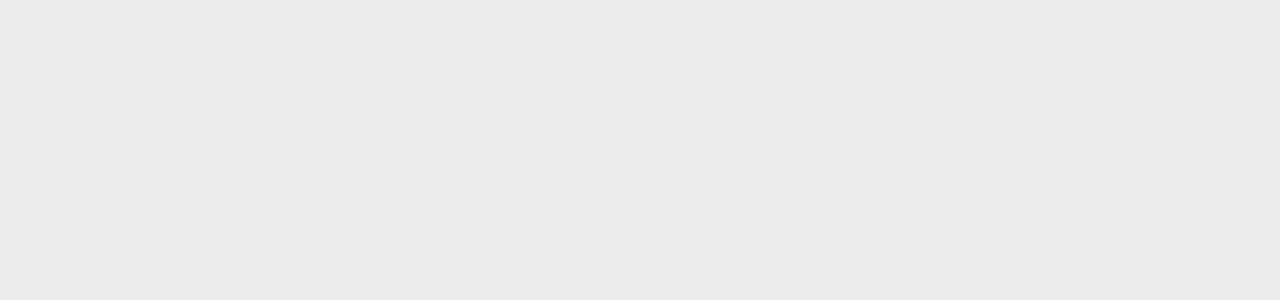
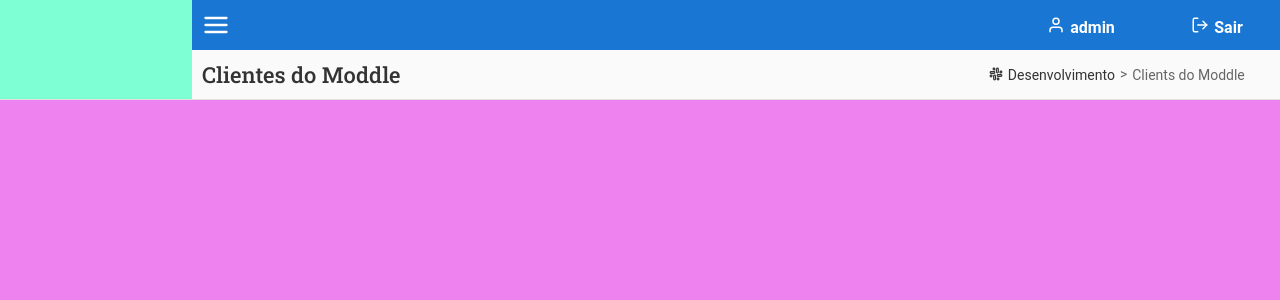
Before and after one commit to KaikOliveira/testSEMV, a React (Create React App) app in the folder frontend/: page /create in a window 1280 px wide. Shown: the top 300 px of the page. Built offline with nearby package versions, Linux system fonts and the light colour scheme.

Commit message:
pageCreate

```diff
--- a/frontend/src/components/Header/index.jsx
+++ b/frontend/src/components/Header/index.jsx
@@ -44,7 +44,7 @@ export default function Header() {
             <p>Desenvolvimento </p>
             {' '}
             <pre>{'>'}</pre>
-            <Link to="/">Clients do Moddle</Link>
+            <Link to="/create">Clients do Moddle</Link>
           </div>
         </LineBottom>
       </Content>
--- /dev/null
+++ b/frontend/src/pages/CreateClient/index.jsx
@@ -0,0 +1,14 @@
+import React from 'react';
+
+import Header from '../../components/Header/index';
+
+import { Wrapper } from './styles';
+
+export default function CreateClient() {
+  return (
+    <Wrapper>
+      <Header />
+
+    </Wrapper>
+  );
+}
--- /dev/null
+++ b/frontend/src/pages/CreateClient/styles.js
@@ -0,0 +1,9 @@
+import styled from 'styled-components';
+
+export const Wrapper = styled.div`
+  height: 100vh;
+  width: 100%;
+  flex-direction: column;
+
+  background: violet;
+`;
--- a/frontend/src/pages/router.jsx
+++ b/frontend/src/pages/router.jsx
@@ -2,11 +2,14 @@ import React from 'react';
 import { Switch, Route } from 'react-router-dom';
 
 import ListClient from './ListClient/index';
+import CreateClient from './CreateClient/index';
 
 function Routes() {
   return (
     <Switch>
       <Route path="/" exact component={ListClient} />
+
+      <Route path="/create" component={CreateClient} />
     </Switch>
   );
 }
```
Also changed, not shown: frontend/.eslintrc.js, 1 other file (tests, documents, lock files or other folders).
